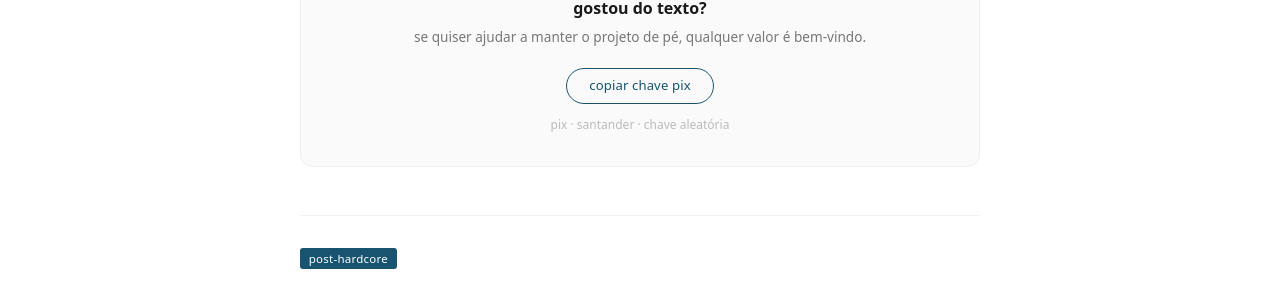
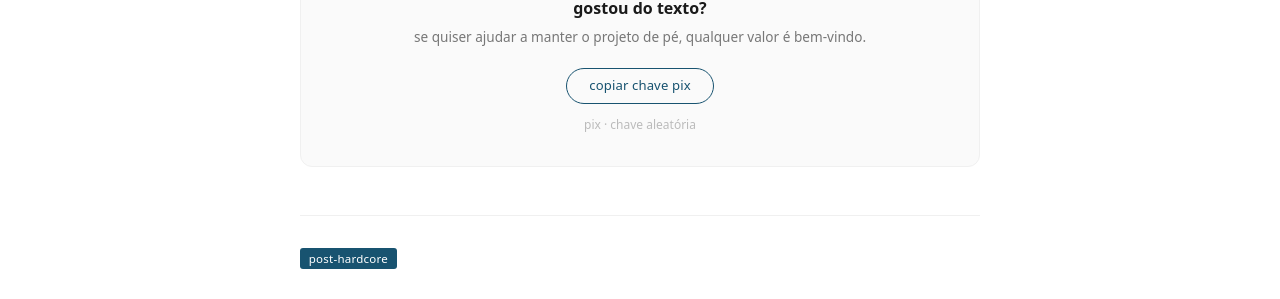
Before and after one commit to IgorConstant/Annotations, a Jekyll site: the page built from _posts/2022-12-26-stage-four.md, in a window 1280 px wide and 900 px high, scrolled down 2017 px. Shown: the part 144-443 px from the top of the window. Built offline with Jekyll 4.4.1, drawn with Linux system fonts in a browser that asks for light colours; nearby versions of some CDN libraries.

Commit message:
(fix): remove subtext

```diff
--- a/_layouts/post.html
+++ b/_layouts/post.html
@@ -62,7 +63,7 @@ post_class: post-template
         this.classList.add('pix-btn--copied');
         setTimeout(() => { this.textContent = 'copiar chave pix'; this.classList.remove('pix-btn--copied'); }, 2500);
     ">copiar chave pix</button>
-    <p class="pix-disclaimer">pix · santander · chave aleatória</p>
+    <p class="pix-disclaimer">pix · chave aleatória</p>
 </div>
 
 <!-- Post Footer -->
@@ -89,14 +90,12 @@ post_class: post-template
             title="Compartilhar no Twitter">
             <i class="bi bi-twitter-x"></i>
         </a>
-        <a target="_blank"
-            href="https://facebook.com/sharer.php?u={{ page.url | absolute_url }}"
+        <a target="_blank" href="https://facebook.com/sharer.php?u={{ page.url | absolute_url }}"
             onclick="window.open(this.href,'facebook-share','width=550,height=435');return false;"
             title="Compartilhar no Facebook">
             <i class="bi bi-facebook"></i>
         </a>
-        <a target="_blank"
-            href="https://bsky.app/intent/compose?text={{ page.title }} {{ page.url | absolute_url }}"
+        <a target="_blank" href="https://bsky.app/intent/compose?text={{ page.title }} {{ page.url | absolute_url }}"
             onclick="window.open(this.href,'bluesky-share','width=550,height=435');return false;"
             title="Compartilhar no Bluesky">
             <i class="bi bi-bluesky"></i>
```
Also changed, not shown: other parts of _layouts/post.html (+2 -1 lines). Lines whose indentation alone changed are shown as unchanged.
